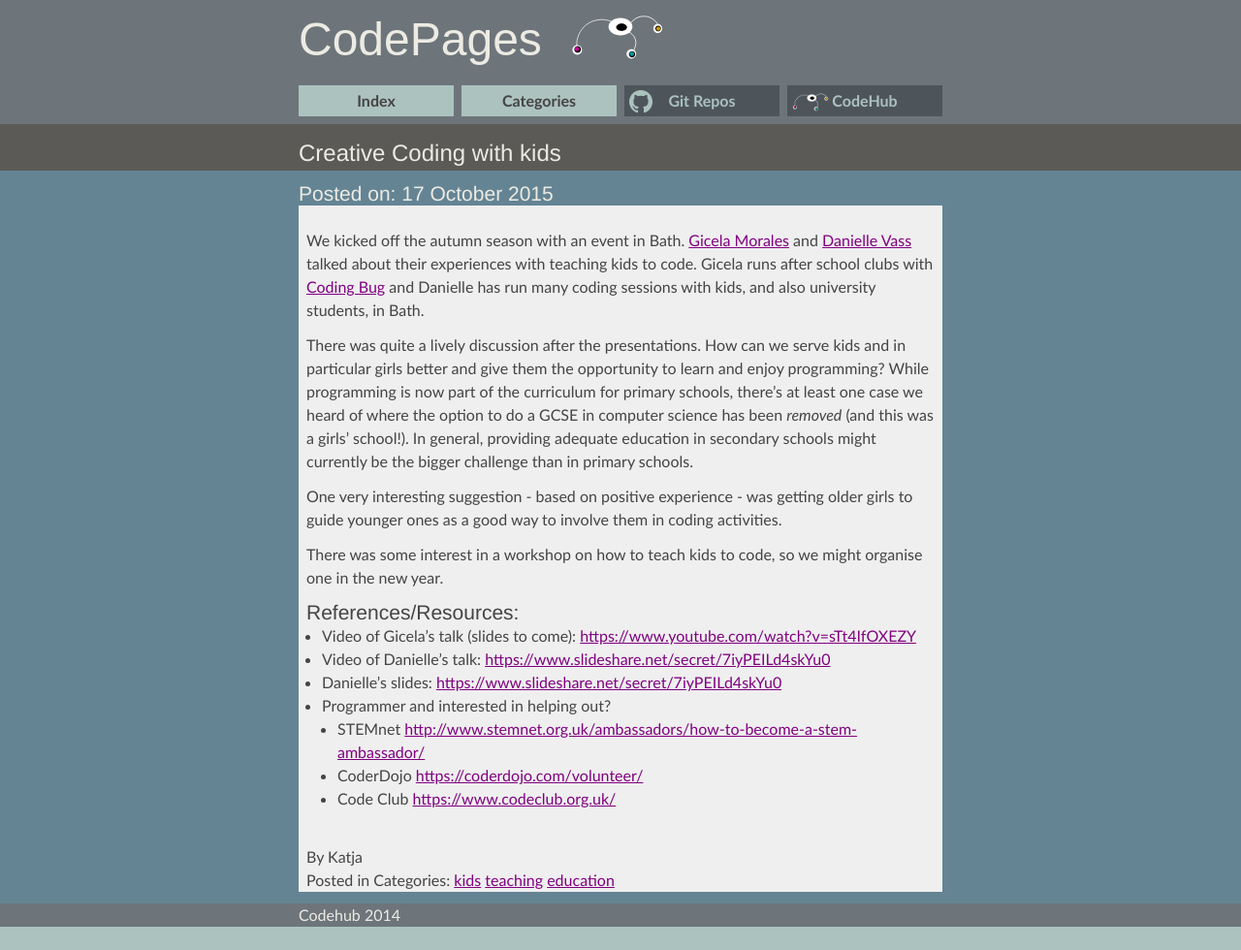
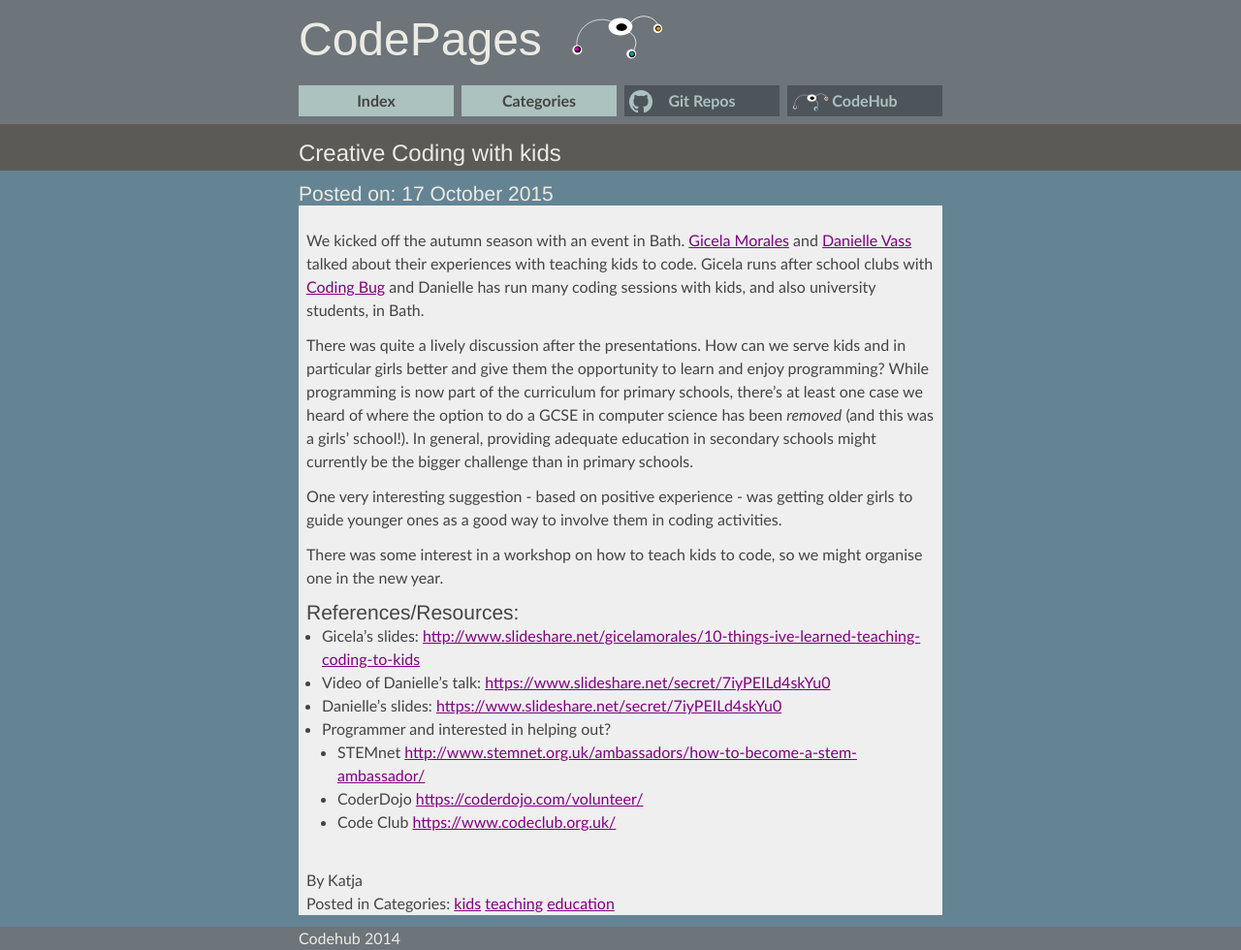
Before and after one commit to CodeHubOrg/codehuborg.github.io, a Jekyll site: the page built from _posts/2015-10-17-creative-coding-with-kids.md, in a window 1280 px wide. Shown: the whole page at 97% size. Built offline with Jekyll 4.4.1, drawn with Linux system fonts in a browser that asks for light colours; some web fonts are replaced; before the commit the page ends 956 px from its top, so only the background shows below that.

Commit message:
exchange video with slides Gicela's talk, change name silverstripe talk

```diff
--- a/_posts/2015-10-17-creative-coding-with-kids.md
+++ b/_posts/2015-10-17-creative-coding-with-kids.md
@@ -17,7 +17,7 @@ One very interesting suggestion - based on positive experience - was getting old
 There was some interest in a workshop on how to teach kids to code, so we might organise one in the new year.
 
 ### References/Resources:
-- Video of Gicela's talk (slides to come): [https://www.youtube.com/watch?v=sTt4IfOXEZY](https://www.youtube.com/watch?v=sTt4IfOXEZY)
+- Gicela's slides: [http://www.slideshare.net/gicelamorales/10-things-ive-learned-teaching-coding-to-kids](http://www.slideshare.net/gicelamorales/10-things-ive-learned-teaching-coding-to-kids)
 - Video of Danielle's talk: [https://www.slideshare.net/secret/7iyPEILd4skYu0](https://www.slideshare.net/secret/7iyPEILd4skYu0)
 - Danielle's slides: [https://www.slideshare.net/secret/7iyPEILd4skYu0](https://www.slideshare.net/secret/7iyPEILd4skYu0)
 - Programmer and interested in helping out?
```
Also changed, not shown: _posts/2015-10-21-silverstripe-jumpstart.md (renamed from _posts/2015-10-21-creative-coding-with-kids.md).
